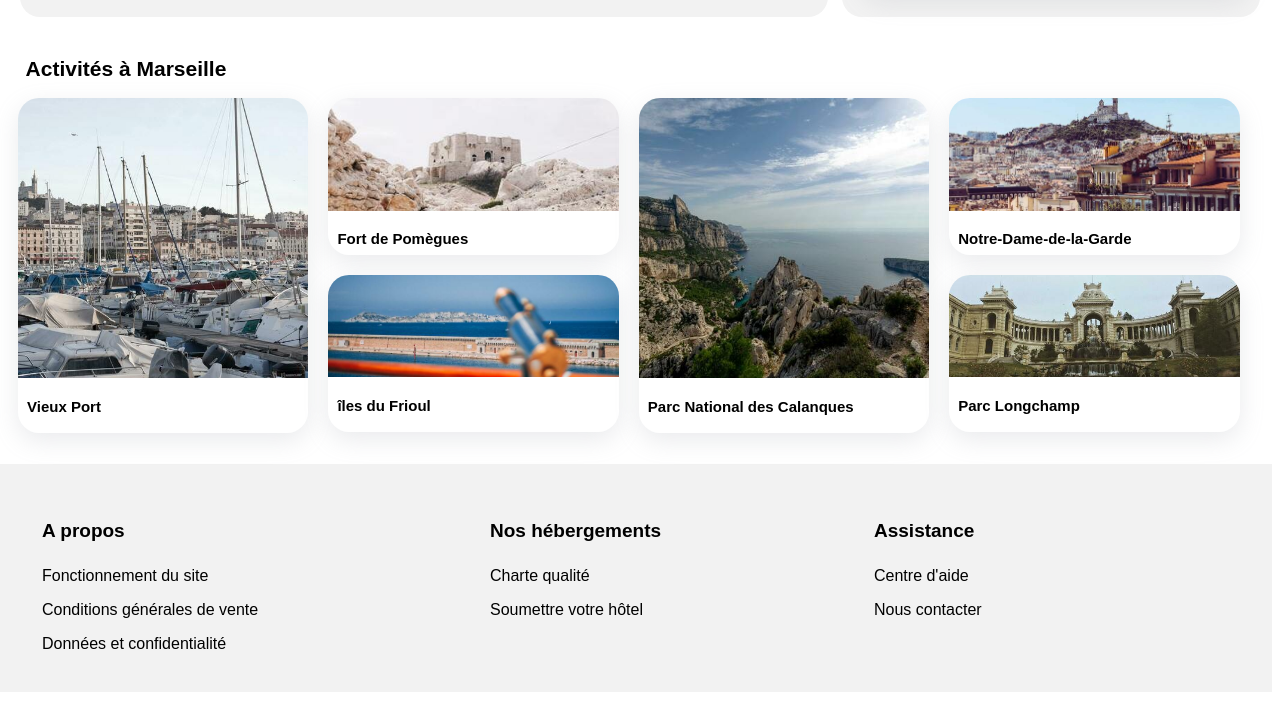
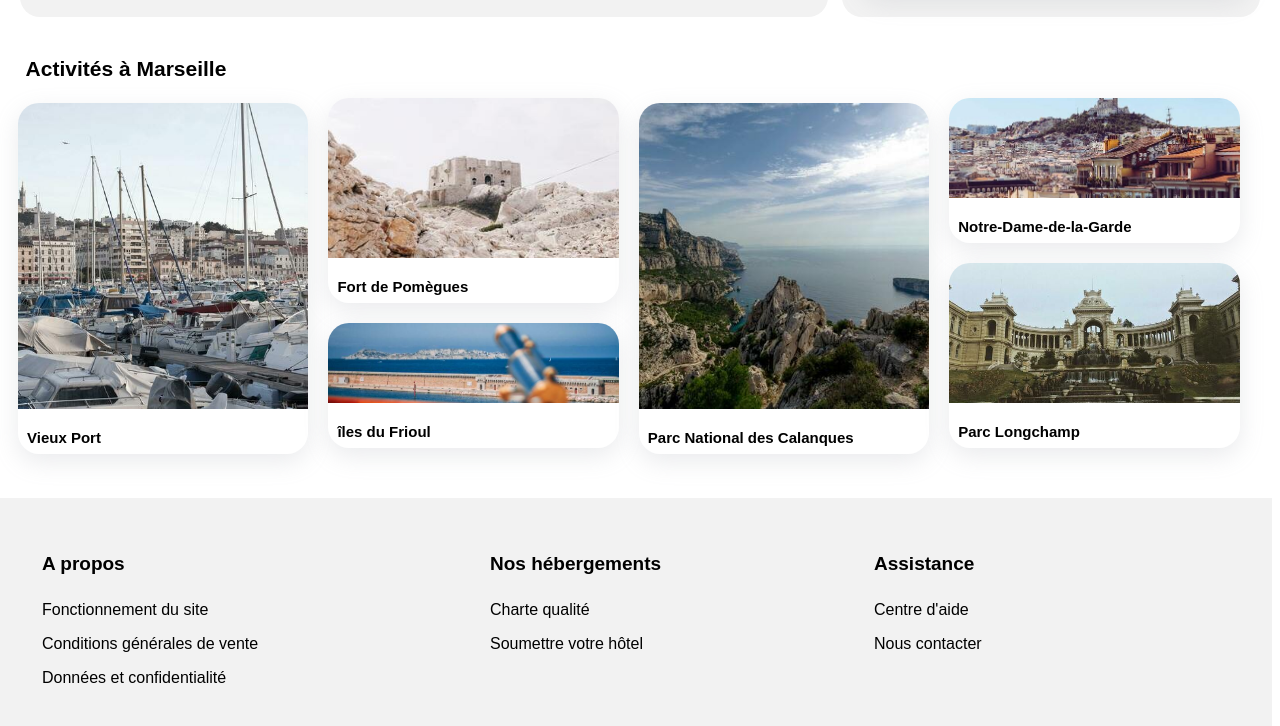
Before and after one commit to Ced83/LinderCedric_2_05012021, a plain HTML site: page index.html in a window 1280 px wide. Shown: the part 853-1579 px from the top of the page. Before the commit the page ends 1545 px from the top, so only its background shows below. Drawn offline with Linux system fonts and the light colour scheme.

Commit message:
Projet finalized

```diff
--- a/style.css
+++ b/style.css
@@ -43,6 +43,7 @@ body {
 .header__container .navigateur ul {
     padding-left: 0;
     display: flex;
+    list-style-type: none;
 }
 
 .header__container .navigateur .link {
@@ -55,8 +56,10 @@ body {
 }
 
 .navigateur .link:hover {
-    border-bottom-color: blue;
+    border-bottom-color: #0065FC;
+    color:  #0065FC;
 }
+
 
 .navigateur .link:hover a {
     color:  #0065FC;
@@ -74,7 +77,7 @@ body {
     font-size: 16px;
     font-weight: bold;
     text-decoration: none;
-    width: 8%;
+
 }
 
 /** Search Part **/
@@ -170,6 +173,7 @@ body {
     border: 1px solid silver;
     margin-right: 10px;
     margin-bottom: 10px;
+    font-weight: bold;
 }
 .filter_icon:hover{
     text-decoration: none;
@@ -177,9 +181,6 @@ body {
     cursor: pointer;
 }
 
-.search__container .filter_container .filters .filter_icon p {
-    font-weight: bold;
-}
 
 .search__container .filter_container .filters .filter_icon i {
     left: -3px;
@@ -383,6 +384,7 @@ body {
     padding-top: 20px;
     font-weight: bold;
     font-size: 18px;
+    width: 100%;
 }
 
 .Activity_container {
@@ -487,7 +489,6 @@ body {
 
 #bloc_informations h4{
     font-size: 19px;
-    width: 100%;
     padding-left: 50px;
     padding-top: 30px;
   }
@@ -692,10 +693,26 @@ body {
         margin-left: 2%;
 
     }
+    .img-10, .img-13{
+        height: 306px;
+    }
 
     .img-11{
-        height: 400px;
+        height: 160px;
     }
+
+    .img-12{
+        height: 80px;
+    }
+
+    .img-14{
+        height: 100px;
+    }
+
+    .img-15{
+        height: 140px;
+    }
+
 
     .Activity_container{
         display: flex;
@@ -718,29 +735,20 @@ body {
 
     .Activity_container .img-activities .item-container-activity {
         width: 100%;
-        height: 157px;
         margin-bottom: 20px;
     }
 
     .Activity_container .item-container-activity .img-activity {
-        height: 280px;
         width: 100%;
     }
 
     .Activity_container .img-activities, .Activity_container .item-container-activity {
         width: 100%;
-        height: 335px;
         margin-right: 20px;
-        margin-bottom: 1px;
+
     }
 
-    .Activity_container .img-activities .item-container-activity:nth-of-type(1) .img-activity {
-        height: 215px;
-    }
 
-    .Activity_container .img-activities .item-container-activity:nth-of-type(2) .img-activity {
-        height: 100px;
-    }
     .item-container-activity h4{
         height: 5px;
         font-size: 15px;
```
